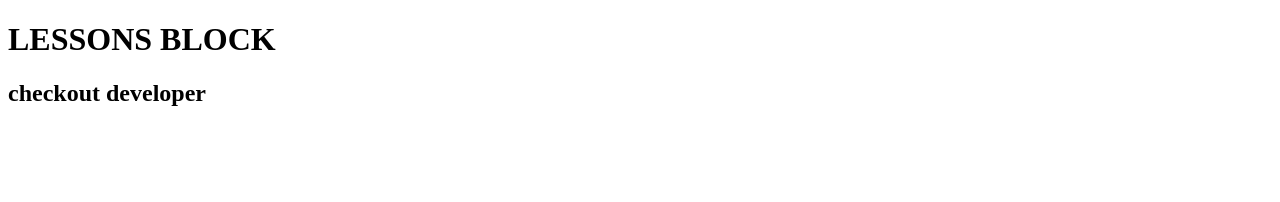
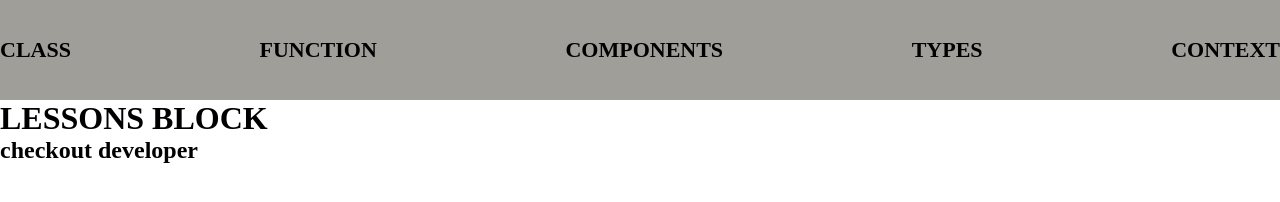
Before and after one commit to SergeyGetman/JS_Ninja, a plain HTML site: page lessons.html in a window 1280 px wide. Drawn offline with Linux system fonts and the light colour scheme.

Commit message:
add header component (implementation framework)

```diff
--- a/lessons.html
+++ b/lessons.html
@@ -4,12 +4,77 @@
 <head>
     <meta charset="UTF-8">
     <meta name="viewport" content="width=device-width, initial-scale=1.0">
+    <link rel="stylesheet" href="./src/layout/style.css">
     <title>Document</title>
 </head>
 
+
 <body>
+
+    <header>
+
+        <div class="header-block" id="head-Id"></div>
+
+
+    </header>
     <h1>LESSONS BLOCK</h1>
     <h2>checkout developer</h2>
 </body>
 
 </html>
+
+
+<script type="module">
+
+    const dataGeneral = {
+        headerArr: [
+            {
+                key: 0,
+                className: 'header-class',
+                title: 'CLASS'
+            },
+            {
+                key: 1,
+                className: 'header-function',
+                title: 'FUNCTION'
+            },
+            {
+                key: 2,
+                className: 'header-component',
+                title: 'COMPONENTS'
+            },
+            {
+                key: 3,
+                className: 'header-list-type',
+                title: 'TYPES'
+            },
+            {
+                key: 4,
+                className: 'header-list-context',
+                title: 'CONTEXT'
+            }
+        ]
+    };
+
+
+
+    const { headerArr } = dataGeneral;
+
+    function showContentHeader(data) {
+
+        const headerBlock = document.getElementById("head-Id");
+        data.map((el, idx) => {
+            const someDiv = document.createElement('div');
+            someDiv.textContent = el.title;
+            someDiv.className = el.className;
+            someDiv.active = idx
+            headerBlock.appendChild(someDiv)
+
+        })
+        return headerBlock;
+    }
+
+
+    showContentHeader(headerArr)
+
+</script>
--- a/src/layout/style.css
+++ b/src/layout/style.css
@@ -1,3 +1,8 @@
+* {
+	margin: 0;
+	padding: 0;
+}
+
 .moon-ins {
 	color: white;
 	margin: 50% auto;
@@ -10,3 +15,13 @@
 	cursor: pointer;
 	color: rgb(171, 164, 151);
 }
+
+.header-block {
+	height: 100px;
+	background-color: rgb(160, 158, 153);
+	display: flex;
+	justify-content: space-between;
+	align-items: center;
+	font-size: 22px;
+	font-weight: 700;
+}
```
Also changed, not shown: index.html (+0 -6 lines), src/logik/mock/mockData.js (added, +33 -0 lines).
